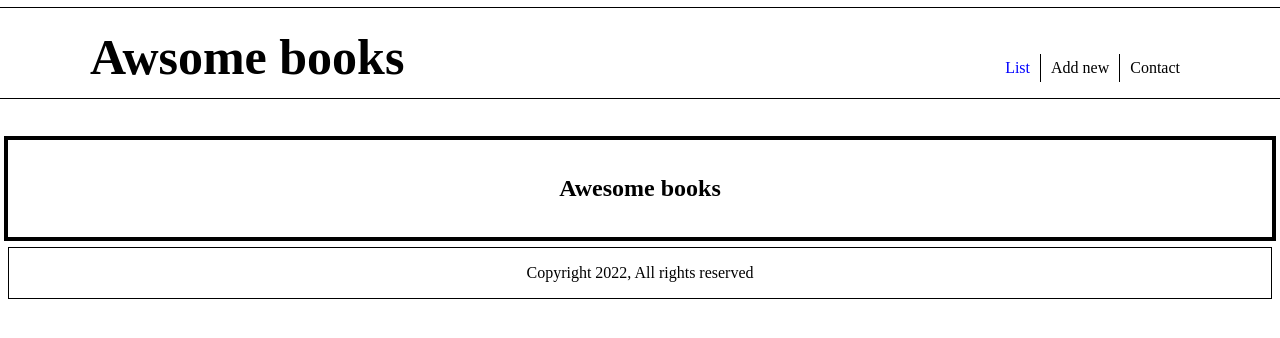
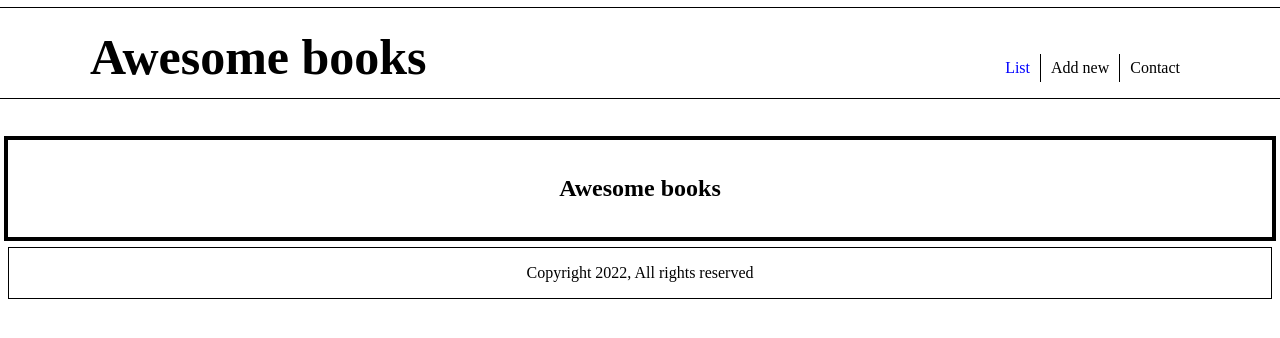
Before and after one commit to wayungi/awesome-books-es6, a website: page index.html in a window 1280 px wide. Drawn offline with Linux system fonts and the light colour scheme.

Commit message:
Fix spelling mistake in title

```diff
--- a/index.html
+++ b/index.html
@@ -11,7 +11,7 @@
   <div class="wrapper">
     <div>
       <nav class="navbar">
-        <p id="name">Awsome books</p>
+        <p id="name">Awesome books</p>
         <ul class="navlist">
 
           <li class="list active"><a href='#' class="">List</a></li>
```
